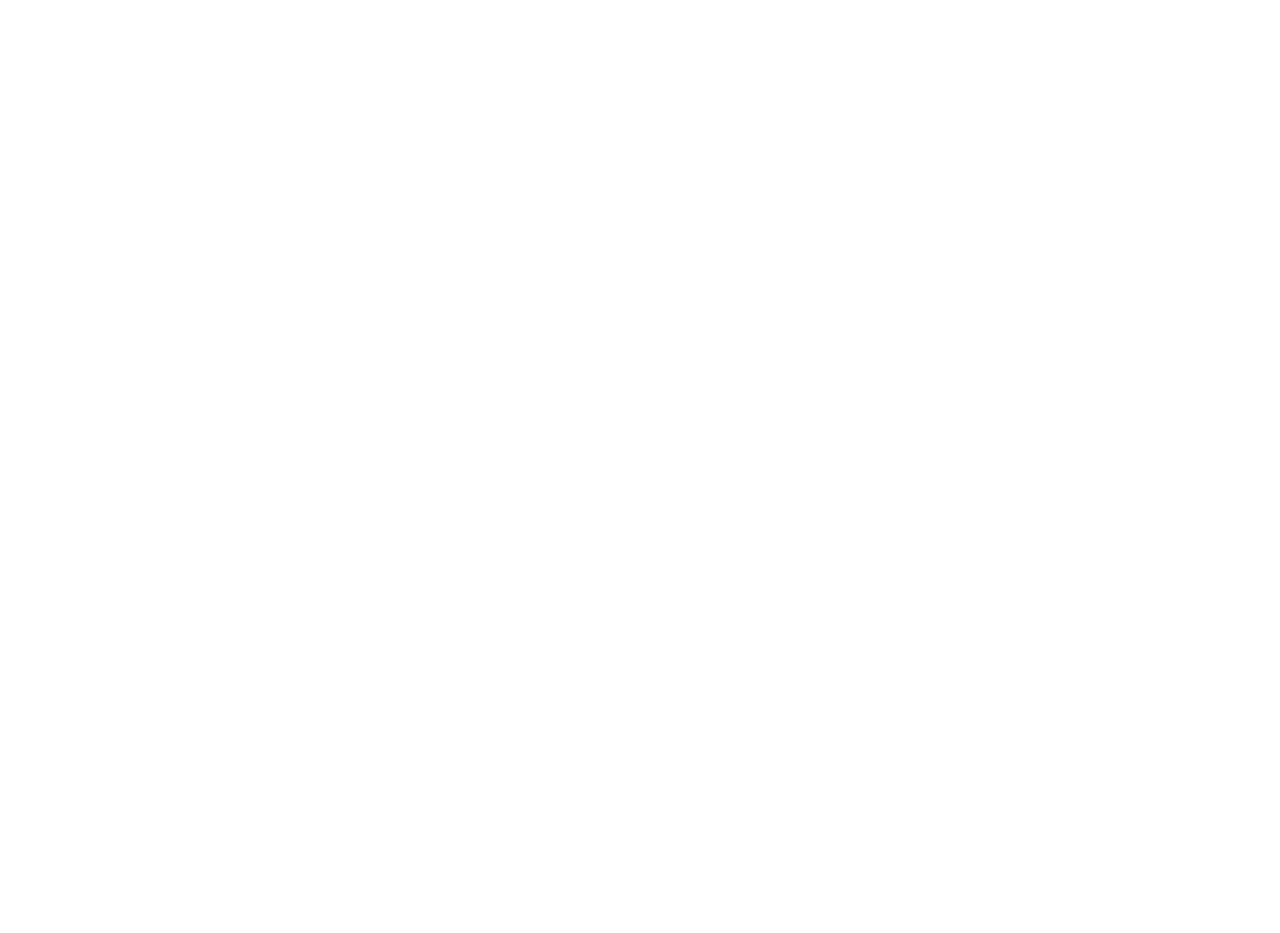
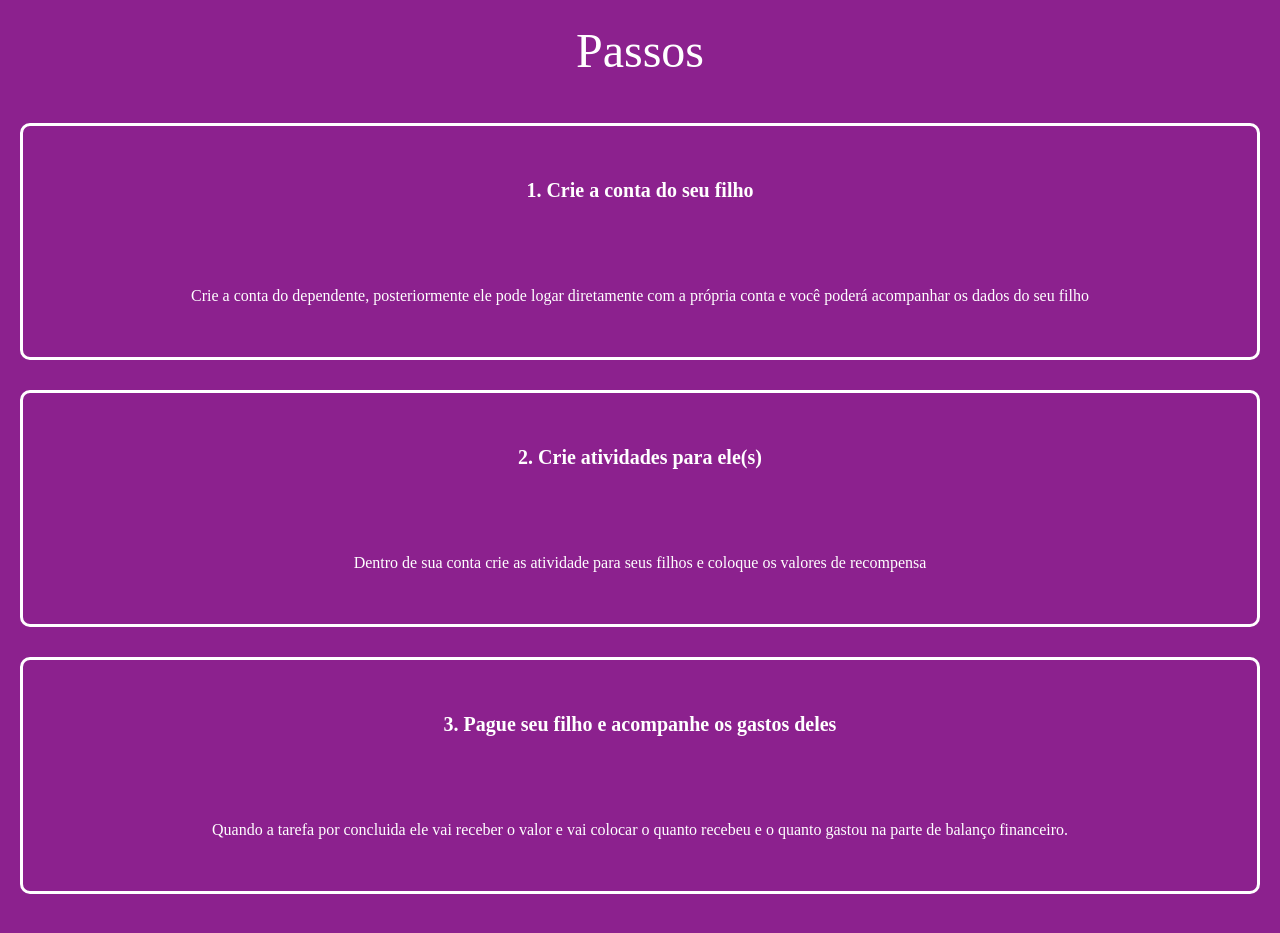
Before and after one commit to gustavool1/capstone-q2-educ-financeira-g4, a React (Create React App) app: page / in a window 1280 px wide. Shown: the part 1540-2473 px from the top of the page. Before the commit the page ends 1498 px from the top, so only its background shows below. Built offline with nearby package versions, Linux system fonts and the light colour scheme.

Commit message:
feat: adding the steps section

```diff
--- a/src/Pages/Home/index.tsx
+++ b/src/Pages/Home/index.tsx
@@ -1,4 +1,4 @@
-import { VideoContainer, HowItWorks, KnowMore, Content } from "./style";
+import { VideoContainer, HowItWorks, KnowMore, Content, Steps } from "./style";
 export const Home = () => {
   return (
     <>
@@ -24,7 +24,7 @@
           realização das tarefas.
         </p>
 
-        <h3>Lisa de desejos</h3>
+        <h3>Lista de desejos</h3>
         <p>
           Seu filho poderia registrar uma lista de coisas que deseja comprar e
           colocaria o valor estipulado do item.
@@ -39,6 +39,33 @@
         <h3>Tutorial básico de finanças</h3>
         <p>Uma página interatira ensinando o básico de ecônomia.</p>
       </Content>
+      <Steps>
+        <h2>Passos</h2>
+        <div>
+          <h4>1. Crie a conta do seu filho</h4>
+          <p>
+            Crie a conta do dependente, posteriormente ele pode logar
+            diretamente com a própria conta e você poderá acompanhar os dados do
+            seu filho
+          </p>
+        </div>
+
+        <div>
+          <h4>2. Crie atividades para ele(s)</h4>
+          <p>
+            Dentro de sua conta crie as atividade para seus filhos e coloque os
+            valores de recompensa
+          </p>
+        </div>
+
+        <div>
+          <h4>3. Pague seu filho e acompanhe os gastos deles</h4>
+          <p>
+            Quando a tarefa por concluida ele vai receber o valor e vai colocar
+            o quanto recebeu e o quanto gastou na parte de balanço financeiro.
+          </p>
+        </div>
+      </Steps>
     </>
   );
 };
--- a/src/Pages/Home/style.ts
+++ b/src/Pages/Home/style.ts
@@ -52,6 +52,7 @@
     margin: 0 0 65px 0;
     color: #fff;
     font-size: 48px;
+    font-weight: normal;
   }
   p {
     font-size: 18px;
@@ -64,3 +65,35 @@
     margin-bottom: 5px;
   }
 `;
+
+export const Steps = styled.div`
+  padding: 20px;
+  background-color: #8c218e;
+  h2 {
+    margin: 45px 0;
+    color: #fff;
+    font-size: 48px;
+    font-weight: normal;
+    text-align: center;
+  }
+  div {
+    border: 3px solid #ffffff;
+    border-radius: 10px;
+    height: 237px;
+    margin: 30px auto;
+    padding: 20px;
+    display: flex;
+    flex-direction: column;
+    justify-content: space-around;
+    h4 {
+      color: #fff;
+      margin-bottom: 20px;
+      text-align: center;
+      font-size: 20px;
+    }
+    p {
+      color: #fff;
+      text-align: center;
+    }
+  }
+`;
```
